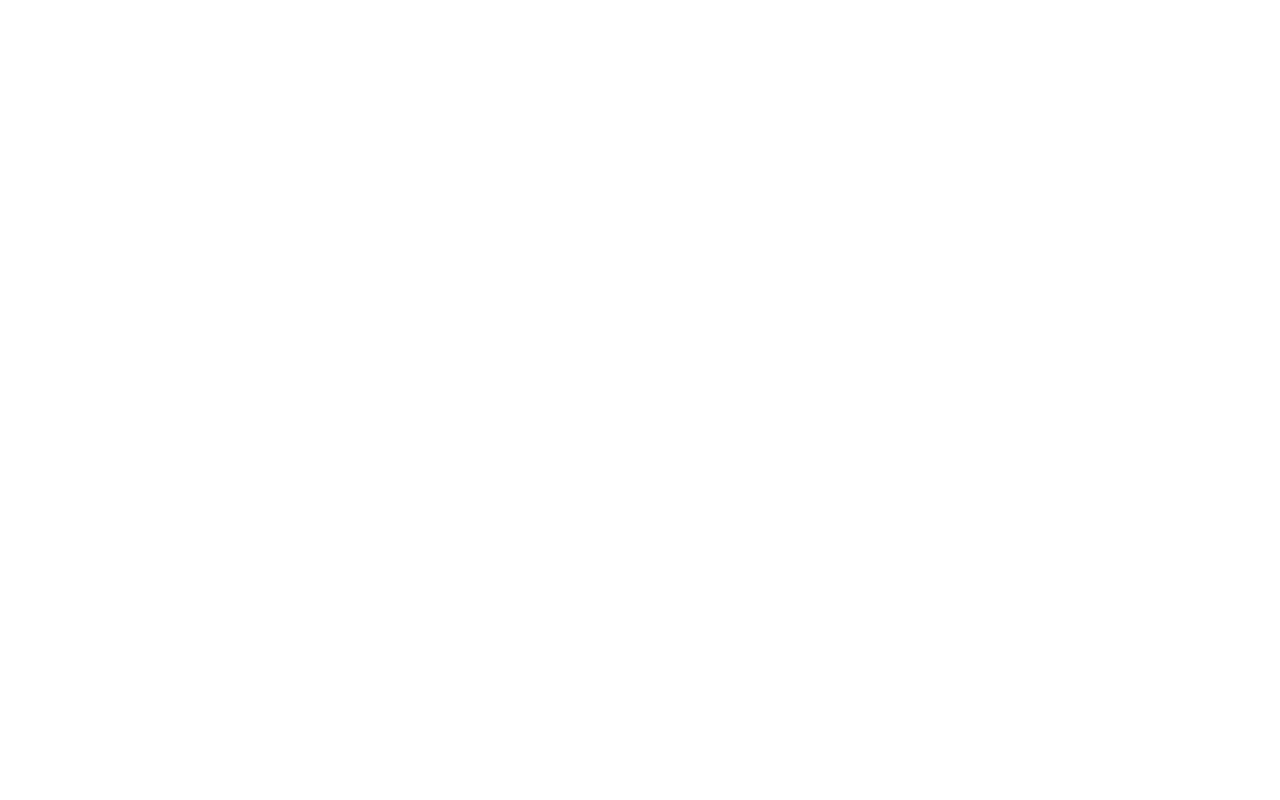
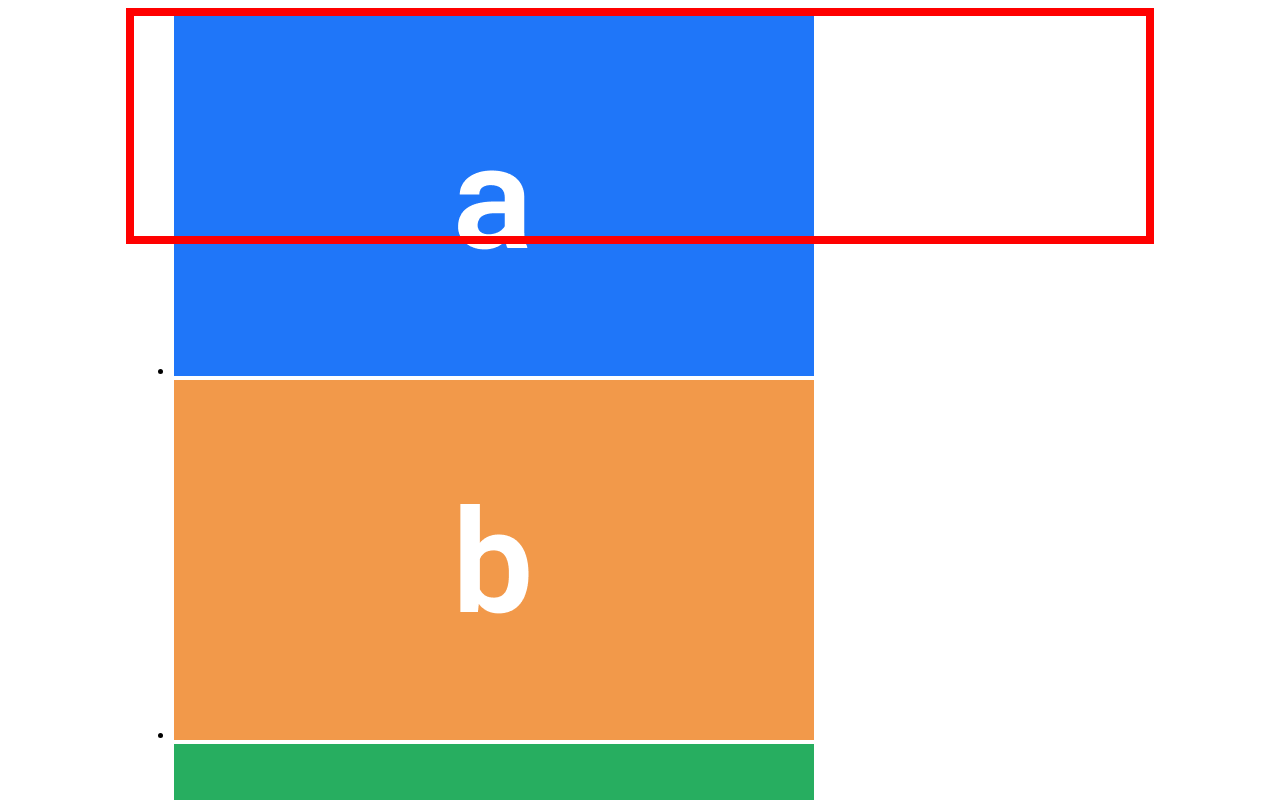
Before and after one commit to kentem-sh-maehata/MyCarousel, a plain HTML site: page index.html in a window 1280 px wide. Shown: the top 800 px of the page. Drawn offline with Linux system fonts and the light colour scheme.

Commit message:
firstcommit

```diff
--- a/index.html
+++ b/index.html
@@ -7,6 +7,14 @@
   <link rel="stylesheet" href="style.css">
 </head>
 <body>
+  <div class="container">
+    <ul>
+      <li><img src="img/a.png" alt=""></li>
+      <li><img src="img/b.png" alt=""></li>
+      <li><img src="img/c.png" alt=""></li>
+    </ul>
+  </div>
+
 
   <script src="main.js"></script>
 </body>
--- a/style.scss
+++ b/style.scss
@@ -0,0 +1,12 @@
+.container{
+  width: 80%;
+  height: 220px;
+  margin: 16px auto;
+  outline: 8px solid red;
+}
+
+ul{
+  list-style: none;
+  margin: 0;
+  padding: 0;
+}
```
Also changed, not shown: img/a.png (added), img/b.png (added), img/c.png (added), img/pic1.png (added), img/pic2.png (added), img/pic3.png (added), img/pic4.png (added), style.css.
